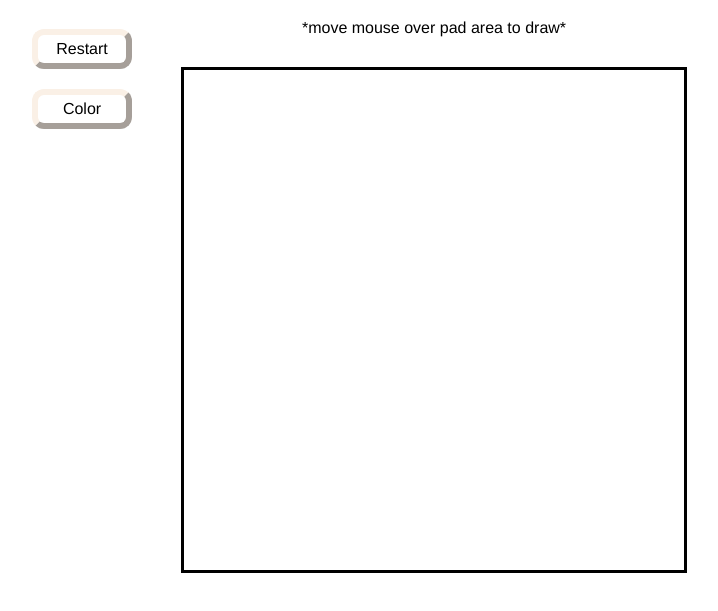
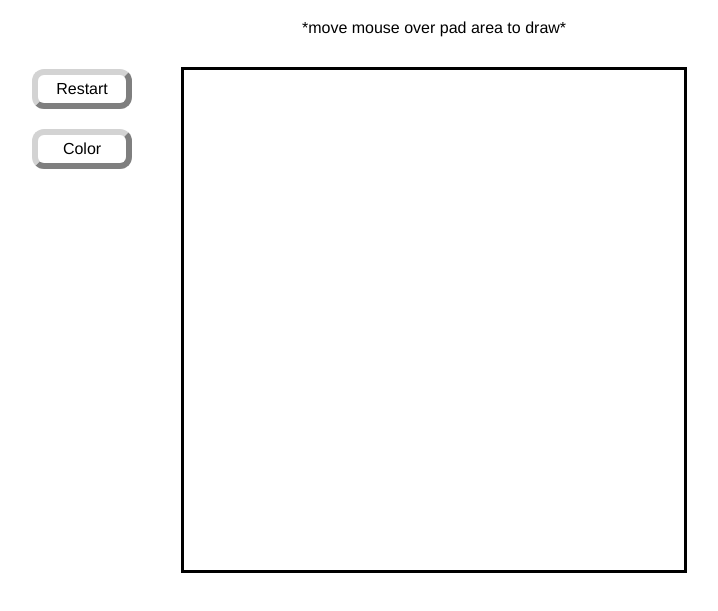
Before and after one commit to MissLiner/etch-a-sketch, a plain HTML site: page index.html in a window 1280 px wide. Shown: the part 61-672 px from the top of the page, without its empty margins (206-924 px from the left). Drawn offline with Linux system fonts and the light colour scheme.

Commit message:
changed button colors, added directions and moved buttons to new position

```diff
--- a/etch.css
+++ b/etch.css
@@ -25,7 +25,7 @@ p {
 #bdiv {
     text-align: center;
     margin-left: 150px;
-    margin-top: 70px;
+    margin-top: 110px;
     position: absolute;
     top: 0%;
 
@@ -43,5 +43,5 @@ button {
     background-color: white;
     border-radius: 12px;
     border-width: 6px;
-    border-color:linen;
+    border-color:lightgray;
 }
```
